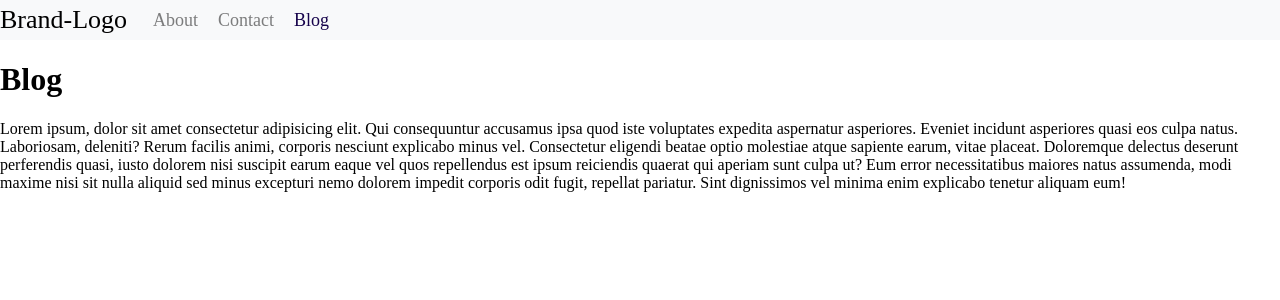
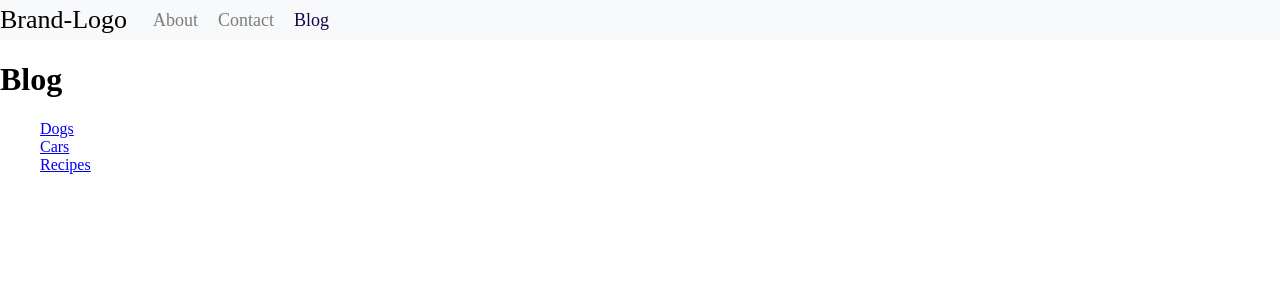
Before and after one commit to Heltzel/react-router-crash-course, a React (Create React App) app: page /blog in a window 1280 px wide. Shown: the top 300 px of the page. Built offline with nearby package versions, Linux system fonts and the light colour scheme.

Commit message:
Relative paths

```diff
--- a/src/App.js
+++ b/src/App.js
@@ -1,5 +1,5 @@
 import React from 'react'
-import RouterComp from './Router'
+import RouterComp from './routes/Router'
 import './app.css'
 
 const App = () => {
--- a/src/components/navbar/Navbar.js
+++ b/src/components/navbar/Navbar.js
@@ -1,14 +1,14 @@
 import React from 'react'
-import { NavLink } from 'react-router-dom'
+import { Link, NavLink } from 'react-router-dom'
 import './navbar.css'
 
 // this file is imported in router
 const Navbar = () => {
   return (
     <nav>
-      <NavLink className="logo" to="/">
+      <Link className="logo" to="/">
         Brand-Logo
-      </NavLink>
+      </Link>
       <div className="nav-links">
         <NavLink activeClassName="selectedPage" className="link" to="/about">
           About
--- a/src/pages/Blog.js
+++ /dev/null
@@ -1,24 +0,0 @@
-import React from 'react'
-
-const Blog = () => {
-  return (
-    <div>
-      <h1>Blog</h1>
-      <p>
-        Lorem ipsum, dolor sit amet consectetur adipisicing elit. Qui
-        consequuntur accusamus ipsa quod iste voluptates expedita aspernatur
-        asperiores. Eveniet incidunt asperiores quasi eos culpa natus.
-        Laboriosam, deleniti? Rerum facilis animi, corporis nesciunt explicabo
-        minus vel. Consectetur eligendi beatae optio molestiae atque sapiente
-        earum, vitae placeat. Doloremque delectus deserunt perferendis quasi,
-        iusto dolorem nisi suscipit earum eaque vel quos repellendus est ipsum
-        reiciendis quaerat qui aperiam sunt culpa ut? Eum error necessitatibus
-        maiores natus assumenda, modi maxime nisi sit nulla aliquid sed minus
-        excepturi nemo dolorem impedit corporis odit fugit, repellat pariatur.
-        Sint dignissimos vel minima enim explicabo tenetur aliquam eum!
-      </p>
-    </div>
-  )
-}
-
-export default Blog
--- /dev/null
+++ b/src/pages/blogs/Cars.js
@@ -0,0 +1,11 @@
+import React from 'react'
+
+const Cars = () => {
+  return (
+    <div>
+      <h1>Cars</h1>
+    </div>
+  )
+}
+
+export default Cars
--- /dev/null
+++ b/src/pages/blogs/Dogs.js
@@ -0,0 +1,11 @@
+import React from 'react'
+
+const Dogs = () => {
+  return (
+    <div>
+      <h1>Dogs</h1>
+    </div>
+  )
+}
+
+export default Dogs
--- /dev/null
+++ b/src/pages/blogs/Recipes.js
@@ -0,0 +1,11 @@
+import React from 'react'
+
+const Recipes = () => {
+  return (
+    <div>
+      <h1>Recipes</h1>
+    </div>
+  )
+}
+
+export default Recipes
--- /dev/null
+++ b/src/pages/blogs/blog.css
@@ -0,0 +1,3 @@
+li {
+  list-style-type: none;
+}
--- /dev/null
+++ b/src/pages/blogs/index.js
@@ -0,0 +1,41 @@
+import React from 'react'
+import { Link, useRouteMatch } from 'react-router-dom'
+import BlogRouter from '../../routes/BlogRouter'
+import './blog.css'
+// import Cars from './Cars'
+// import Dogs from './Dogs'
+// import Recipes from './Recipes'
+
+const Blog = () => {
+  const { url } = useRouteMatch()
+  return (
+    <div>
+      <h1>Blog</h1>
+      <ul>
+        <li>
+          <Link to={`${url}/dogs`}>Dogs</Link>
+        </li>
+        <li>
+          <Link to={`${url}/cars`}>Cars</Link>
+        </li>
+        <li>
+          <Link to={`${url}/recipes`}>Recipes</Link>
+        </li>
+      </ul>
+      <BlogRouter />
+      {/* <Switch>
+        <Route path={`${path}/dogs`}>
+          <Dogs />
+        </Route>
+        <Route path={`${path}/cars`}>
+          <Cars />
+        </Route>
+        <Route path={`${path}/recipes`}>
+          <Recipes />
+        </Route>
+      </Switch> */}
+    </div>
+  )
+}
+
+export default Blog
--- /dev/null
+++ b/src/routes/BlogRouter.js
@@ -0,0 +1,25 @@
+import React from 'react'
+import { Switch, useRouteMatch, Route } from 'react-router-dom'
+import Cars from '../pages/blogs/Cars'
+import Dogs from '../pages/blogs/Dogs'
+import Recipes from '../pages/blogs/Recipes'
+
+const BlogRouter = () => {
+  const { path } = useRouteMatch()
+
+  return (
+    <Switch>
+      <Route path={`${path}/dogs`}>
+        <Dogs />
+      </Route>
+      <Route path={`${path}/cars`}>
+        <Cars />
+      </Route>
+      <Route path={`${path}/recipes`}>
+        <Recipes />
+      </Route>
+    </Switch>
+  )
+}
+
+export default BlogRouter
```
Also changed, not shown: src/routes/Router.js (renamed from src/Router.js, +5 -6 lines), 2 other files (tests, documents, lock files or other folders).
